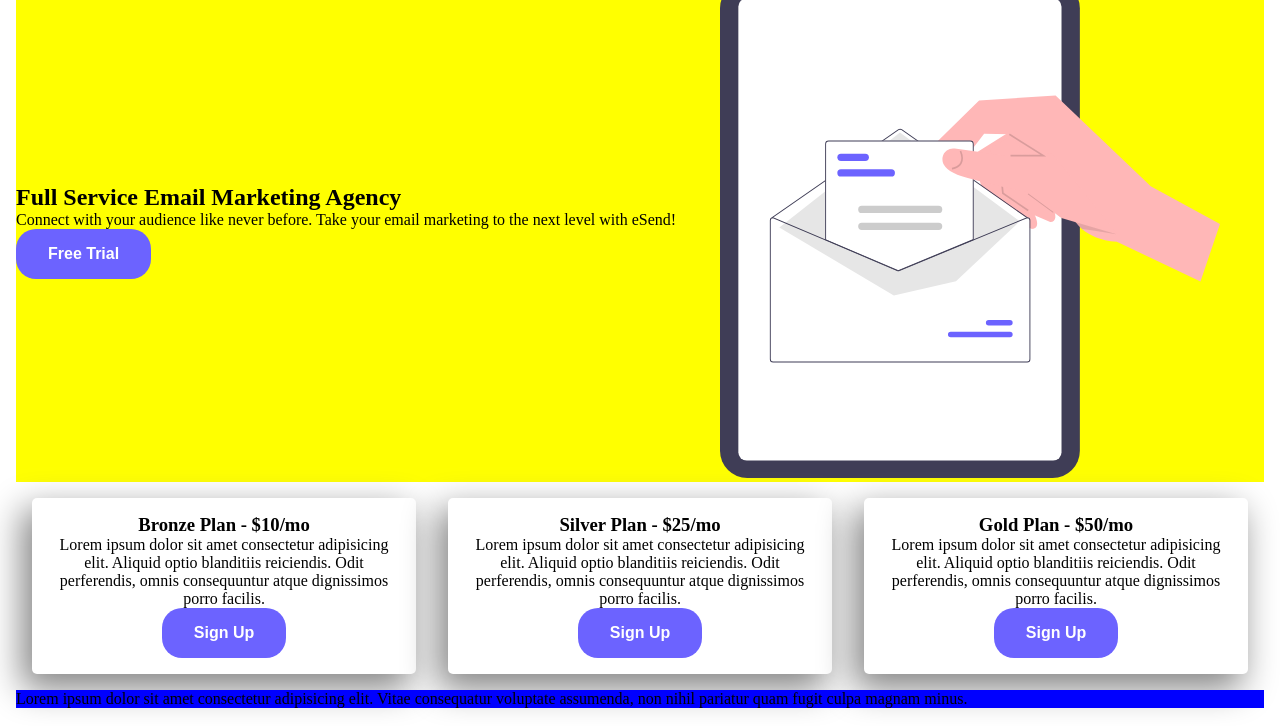
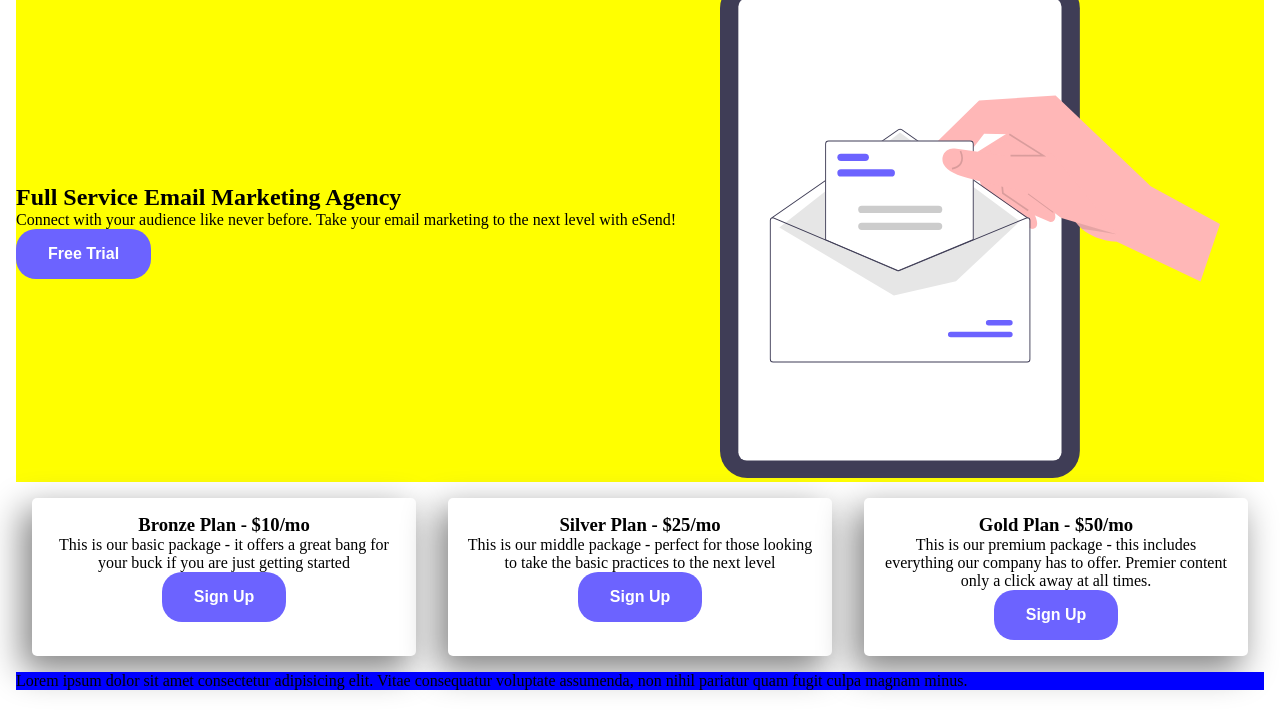
Before and after one commit to patk80/eSend-Landing-Page, a plain HTML site: page index.html in a window 1280 px wide. Shown: the part 74-800 px from the top of the page. Drawn offline with Linux system fonts and the light colour scheme.

Commit message:
Card text added (still need <ul> items)

```diff
--- a/index.html
+++ b/index.html
@@ -30,19 +30,19 @@
         <div class="cards-section">
             <div class="card-1 card">
                 <h3>Bronze Plan - $10/mo</h3>
-                <p>Lorem ipsum dolor sit amet consectetur adipisicing elit. Aliquid optio blanditiis reiciendis. Odit perferendis, omnis consequuntur atque dignissimos porro facilis.</p>
+                <p>This is our basic package - it offers a great bang for your buck if you are just getting started</p>
                 <button>Sign Up</button>
             </div>
 
             <div class="card-2 card">
                 <h3>Silver Plan - $25/mo</h3>
-                <p>Lorem ipsum dolor sit amet consectetur adipisicing elit. Aliquid optio blanditiis reiciendis. Odit perferendis, omnis consequuntur atque dignissimos porro facilis.</p>
+                <p>This is our middle package - perfect for those looking to take the basic practices to the next level</p>
                 <button>Sign Up</button>
             </div>
 
             <div class="card-3 card">
                 <h3>Gold Plan - $50/mo</h3>
-                <p>Lorem ipsum dolor sit amet consectetur adipisicing elit. Aliquid optio blanditiis reiciendis. Odit perferendis, omnis consequuntur atque dignissimos porro facilis.</p>
+                <p>This is our premium package - this includes everything our company has to offer. Premier content only a click away at all times.</p>
                 <button>Sign Up</button>
             </div>
         </div>
```
